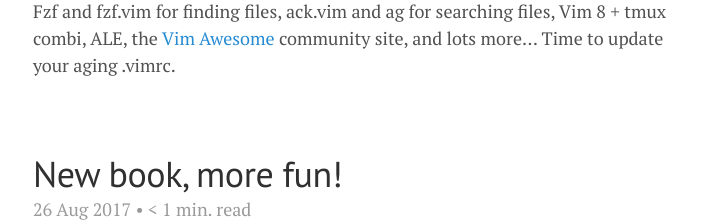
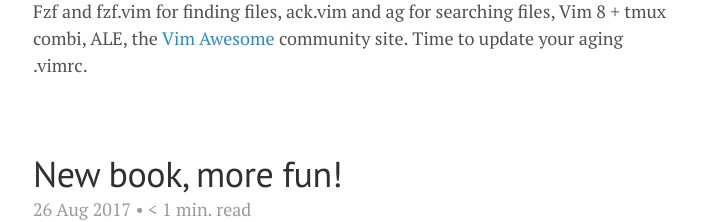
Before and after one commit to lgeurts/lgeurts.github.io, a Jekyll site: the page built from index.html, in a window 1280 px wide. Shown: the part 574-796 px from the top of the page, without its empty margins (283-995 px from the left). Built offline with Jekyll 4.4.1, drawn with Linux system fonts in a browser that asks for light colours; nearby versions of some CDN libraries; the list of posts is cut into pages by our own code.

Commit message:
Update 2017-10-26-ian-langworths-things-of-variable-interest.md

```diff
--- a/_posts/2017-10-26-ian-langworths-things-of-variable-interest.md
+++ b/_posts/2017-10-26-ian-langworths-things-of-variable-interest.md
@@ -11,4 +11,4 @@ Ian's [Vim After 15 Years](https://statico.github.io/) makes me feel like: *UUHM
 
 ![Lightline plugin](https://statico.github.io/images/vim/vim3-ale.png)
 
-Fzf and fzf.vim for finding files, ack.vim and ag for searching files, Vim 8 + tmux combi, ALE, the [Vim Awesome](https://vimawesome.com/) community site, and lots more... Time to update your aging .vimrc.
+Fzf and fzf.vim for finding files, ack.vim and ag for searching files, Vim 8 + tmux combi, ALE, the [Vim Awesome](https://vimawesome.com/) community site. Time to update your aging .vimrc.
```
